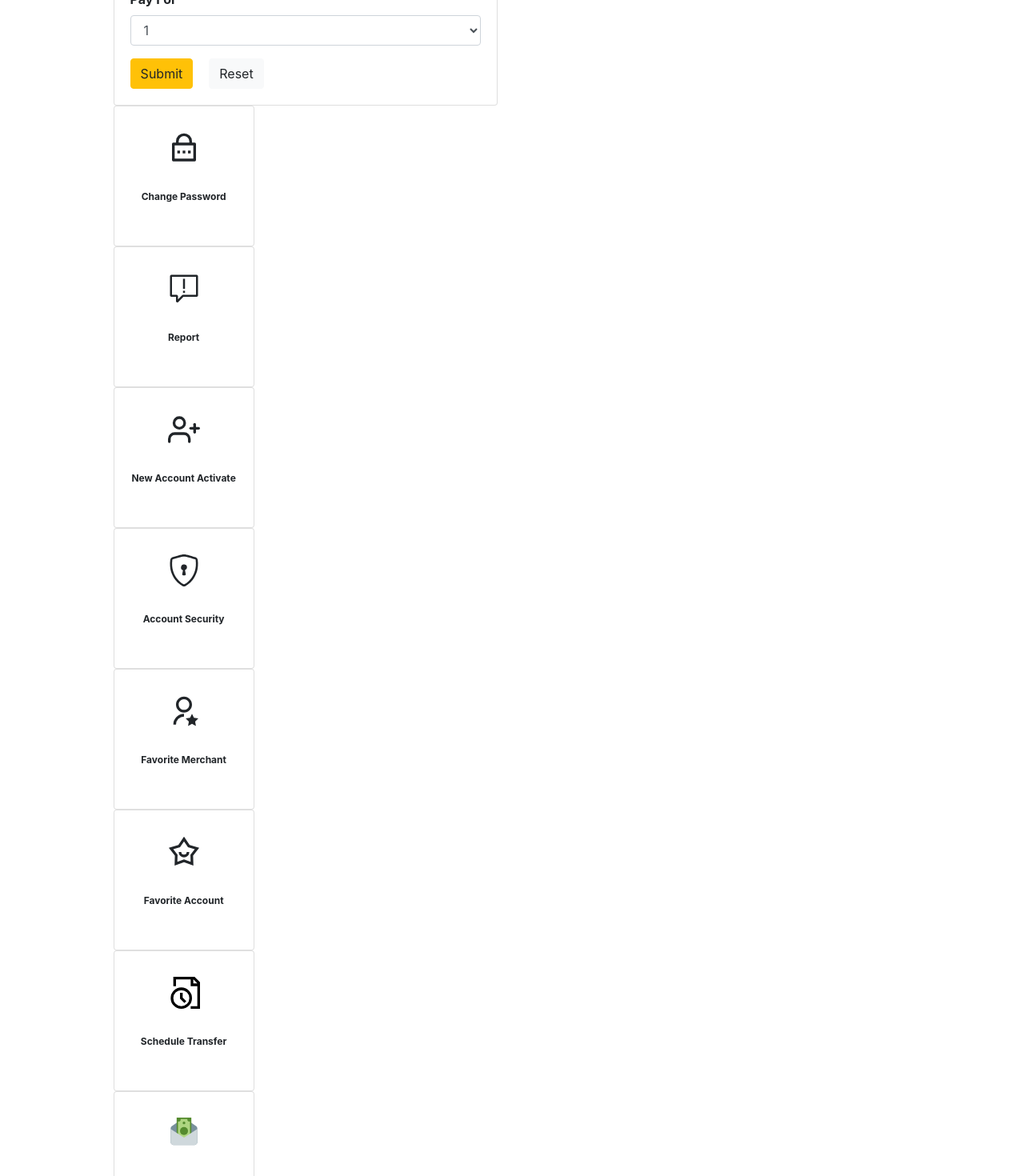
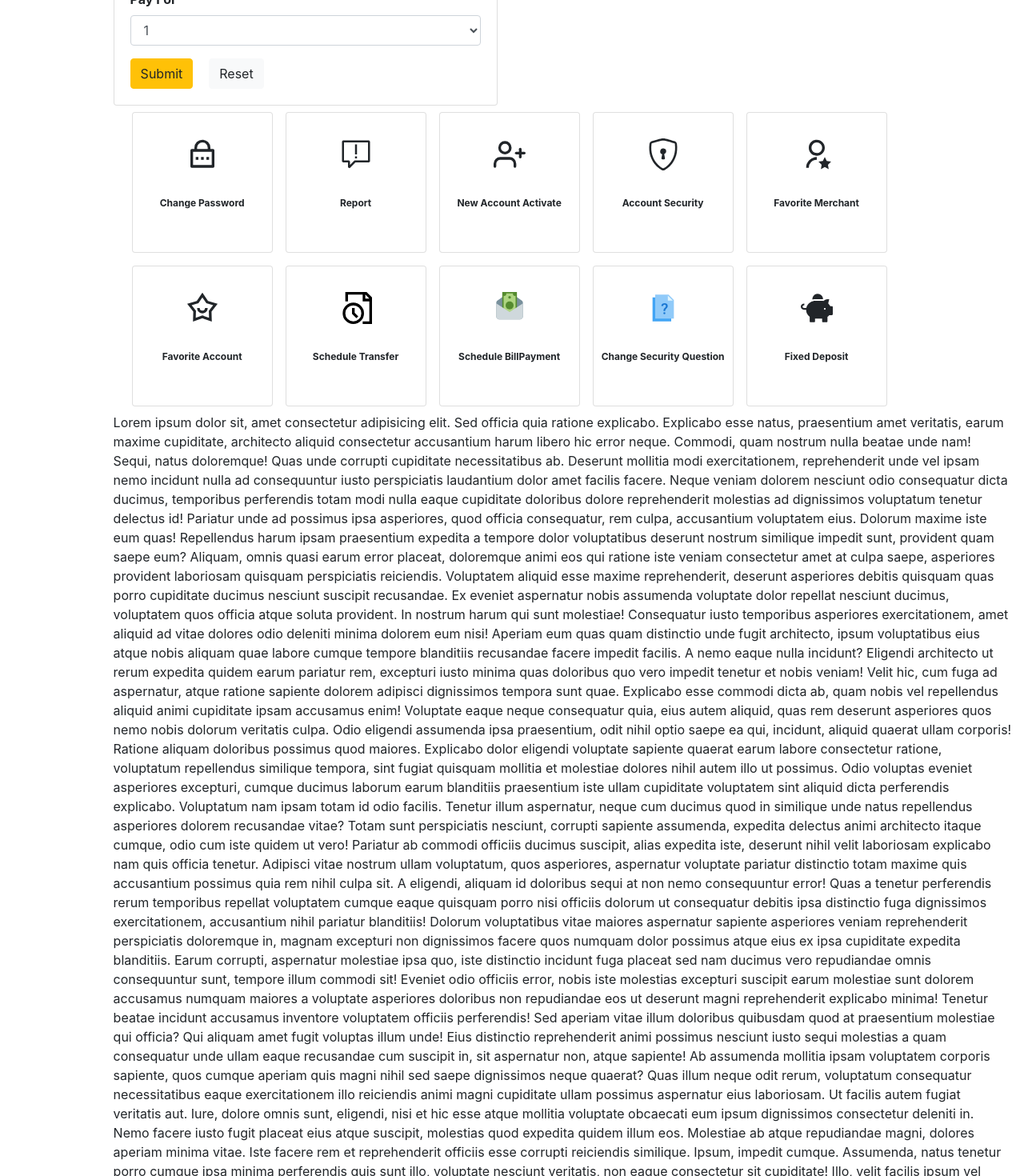
Before and after one commit to Sachwini/ibanking-old-view, a React (Create React App) app: page / in a window 1280 px wide. Shown: the part 2040-3510 px from the top of the page at 80% size. Built offline with nearby package versions, Linux system fonts and the light colour scheme.

Commit message:
Card display solve

```diff
--- a/src/pages/configureService.tsx
+++ b/src/pages/configureService.tsx
@@ -1,5 +1,10 @@
-import { Card } from "react-bootstrap";
-import { RiLockPasswordLine,RiUserStarLine,RiStarSmileLine,RiPieChartBoxFill } from "react-icons/ri";
+import { Card, Col, Container, Row } from "react-bootstrap";
+import {
+  RiLockPasswordLine,
+  RiUserStarLine,
+  RiStarSmileLine,
+  RiPieChartBoxFill,
+} from "react-icons/ri";
 import { VscReport } from "react-icons/vsc";
 import { FiUserPlus } from "react-icons/fi";
 import { BsShieldLock } from "react-icons/bs";
@@ -7,92 +12,104 @@ import { GrDocumentTime } from "react-icons/gr";
 import { FcQuestions } from "react-icons/fc";
 import { FaPiggyBank } from "react-icons/fa";
 import { FcMoneyTransfer } from "react-icons/fc";
-import './iconCard.css'
+import "./iconCard.css";
+
 function ConfigureService() {
   return (
     <div>
-            <Card className='cardItem'><Card.Body className='d-flex justify-content-center align-items-center'>
+      <Container fluid className="m-auto d-flex flex-wrap">
+        <Card className="cardItem m-2 ">
+          <Card.Body className="d-flex justify-content-center align-items-center">
             <RiLockPasswordLine size="40px" />
           </Card.Body>
-                <Card.Text className='d-flex justify-content-center align-items-center'>
-                    <span className='cardText'>
-                        Change Password</span>
+          <Card.Text className="d-flex justify-content-center align-items-center">
+            <span className="cardText">Change Password</span>
           </Card.Text>
         </Card>
-            <Card className='cardItem'><Card.Body className='d-flex justify-content-center align-items-center'>
-                <VscReport size="40px"/>
+
+        <Card className="cardItem m-2">
+          <Card.Body className="d-flex justify-content-center align-items-center">
+            <VscReport size="40px" />
           </Card.Body>
-                <Card.Text className='d-flex justify-content-center align-items-center'>
-                    <span className='cardText'>
-                        Report</span>
+          <Card.Text className="d-flex justify-content-center align-items-center">
+            <span className="cardText">Report</span>
           </Card.Text>
         </Card>
-            <Card className='cardItem'><Card.Body className='d-flex justify-content-center align-items-center'>
-                <FiUserPlus size="40px"/>
+
+        <Card className="cardItem m-2">
+          <Card.Body className="d-flex justify-content-center align-items-center">
+            <FiUserPlus size="40px" />
           </Card.Body>
-                <Card.Text className='d-flex justify-content-center align-items-center'>
-                    <span className='cardText'>
-                        New Account Activate</span>
+          <Card.Text className="d-flex justify-content-center align-items-center">
+            <span className="cardText">New Account Activate</span>
           </Card.Text>
         </Card>
-            <Card className='cardItem'><Card.Body className='d-flex justify-content-center align-items-center'>
-                <BsShieldLock size="40px"/>
+
+        <Card className="cardItem m-2">
+          <Card.Body className="d-flex justify-content-center align-items-center">
+            <BsShieldLock size="40px" />
           </Card.Body>
-                <Card.Text className='d-flex justify-content-center align-items-center'>
-                    <span className='cardText'>
-                        Account Security</span>
+          <Card.Text className="d-flex justify-content-center align-items-center">
+            <span className="cardText">Account Security</span>
           </Card.Text>
         </Card>
-            <Card className='cardItem'><Card.Body className='d-flex justify-content-center align-items-center'>
-                <RiUserStarLine size="40px"/>
+
+        <Card className="cardItem m-2">
+          <Card.Body className="d-flex justify-content-center align-items-center">
+            <RiUserStarLine size="40px" />
           </Card.Body>
-                <Card.Text className='d-flex justify-content-center align-items-center'>
-                    <span className='cardText'>
-                        Favorite Merchant</span>
+          <Card.Text className="d-flex justify-content-center align-items-center">
+            <span className="cardText">Favorite Merchant</span>
           </Card.Text>
         </Card>
-            <Card className='cardItem'><Card.Body className='d-flex justify-content-center align-items-center'>
-                <RiStarSmileLine size="40px"/>
+
+        <Card className="cardItem m-2">
+          <Card.Body className="d-flex justify-content-center align-items-center">
+            <RiStarSmileLine size="40px" />
           </Card.Body>
-                <Card.Text className='d-flex justify-content-center align-items-center'>
-                    <span className='cardText'>
-                        Favorite Account</span>
+          <Card.Text className="d-flex justify-content-center align-items-center">
+            <span className="cardText">Favorite Account</span>
           </Card.Text>
         </Card>
-            <Card className='cardItem'><Card.Body className='d-flex justify-content-center align-items-center'>
-                <GrDocumentTime size="40px"/>
+
+        <Card className="cardItem m-2">
+          <Card.Body className="d-flex justify-content-center align-items-center">
+            <GrDocumentTime size="40px" />
           </Card.Body>
-                <Card.Text className='d-flex justify-content-center align-items-center'>
-                    <span className='cardText'>
-                        Schedule Transfer</span>
+          <Card.Text className="d-flex justify-content-center align-items-center">
+            <span className="cardText">Schedule Transfer</span>
           </Card.Text>
         </Card>
-             <Card className='cardItem'><Card.Body className='d-flex justify-content-center align-items-center'>
-                <FcMoneyTransfer size="40px"/>
+
+        <Card className="cardItem m-2">
+          <Card.Body className="d-flex justify-content-center align-items-center">
+            <FcMoneyTransfer size="40px" />
           </Card.Body>
-                <Card.Text className='d-flex justify-content-center align-items-center'>
-                    <span className='cardText'>
-                        Schedule BillPayment</span>
+          <Card.Text className="d-flex justify-content-center align-items-center">
+            <span className="cardText">Schedule BillPayment</span>
           </Card.Text>
         </Card>
-            <Card className='cardItem'><Card.Body className='d-flex justify-content-center align-items-center'>
-                <FcQuestions size="40px"/>
+
+        <Card className="cardItem m-2">
+          <Card.Body className="d-flex justify-content-center align-items-center">
+            <FcQuestions size="40px" />
           </Card.Body>
-                <Card.Text className='d-flex justify-content-center align-items-center'>
-                    <span className='cardText'>
-                        Change Security Question</span>
+          <Card.Text className="d-flex justify-content-center align-items-center">
+            <span className="cardText">Change Security Question</span>
           </Card.Text>
         </Card>
-             <Card className='cardItem'><Card.Body className='d-flex justify-content-center align-items-center'>
-                <FaPiggyBank size="40px"/>
+
+        <Card className="cardItem m-2">
+          <Card.Body className="d-flex justify-content-center align-items-center">
+            <FaPiggyBank size="40px" />
           </Card.Body>
-                <Card.Text className='d-flex justify-content-center align-items-center'>
-                    <span className='cardText'>
-                        Fixed Deposit</span>
+          <Card.Text className="d-flex justify-content-center align-items-center">
+            <span className="cardText">Fixed Deposit</span>
           </Card.Text>
         </Card>
+      </Container>
     </div>
-    )
+  );
 }
 
-export default ConfigureService
+export default ConfigureService;
```
Lines whose indentation alone changed are shown as unchanged.
